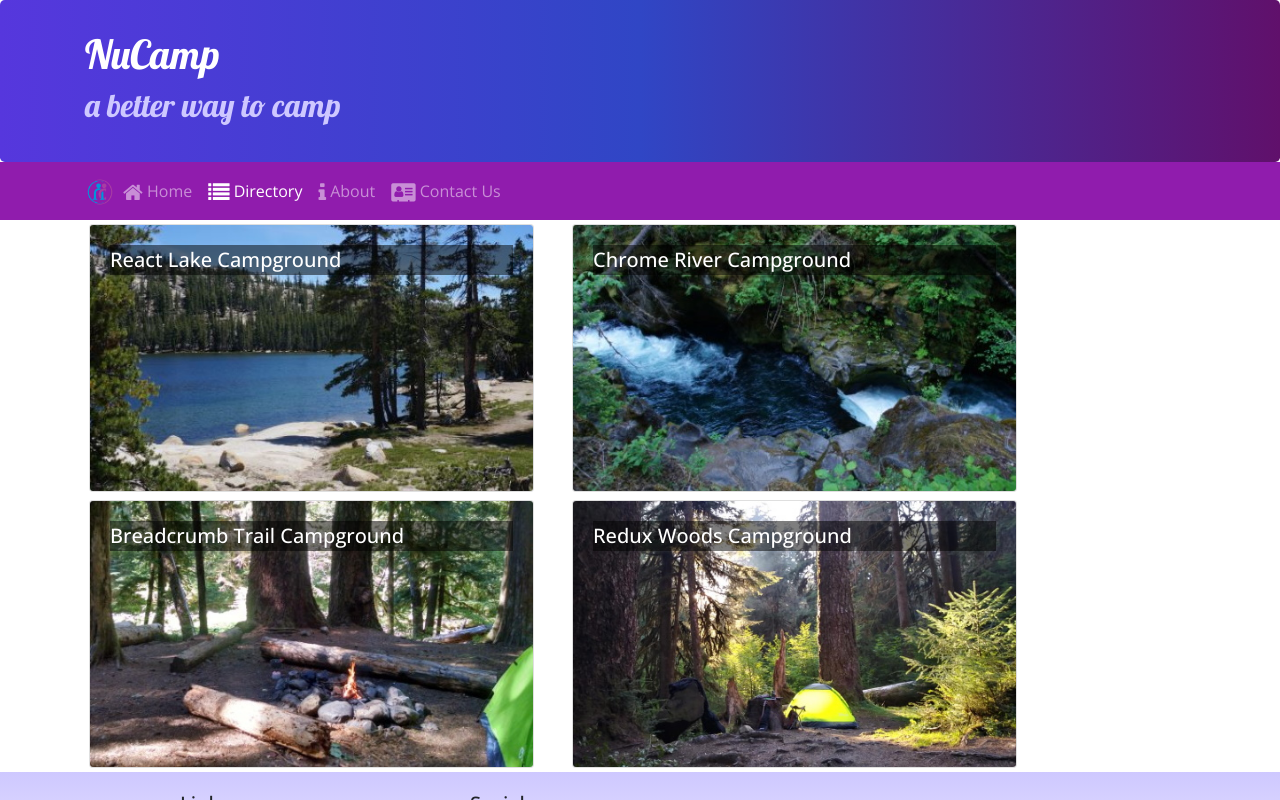
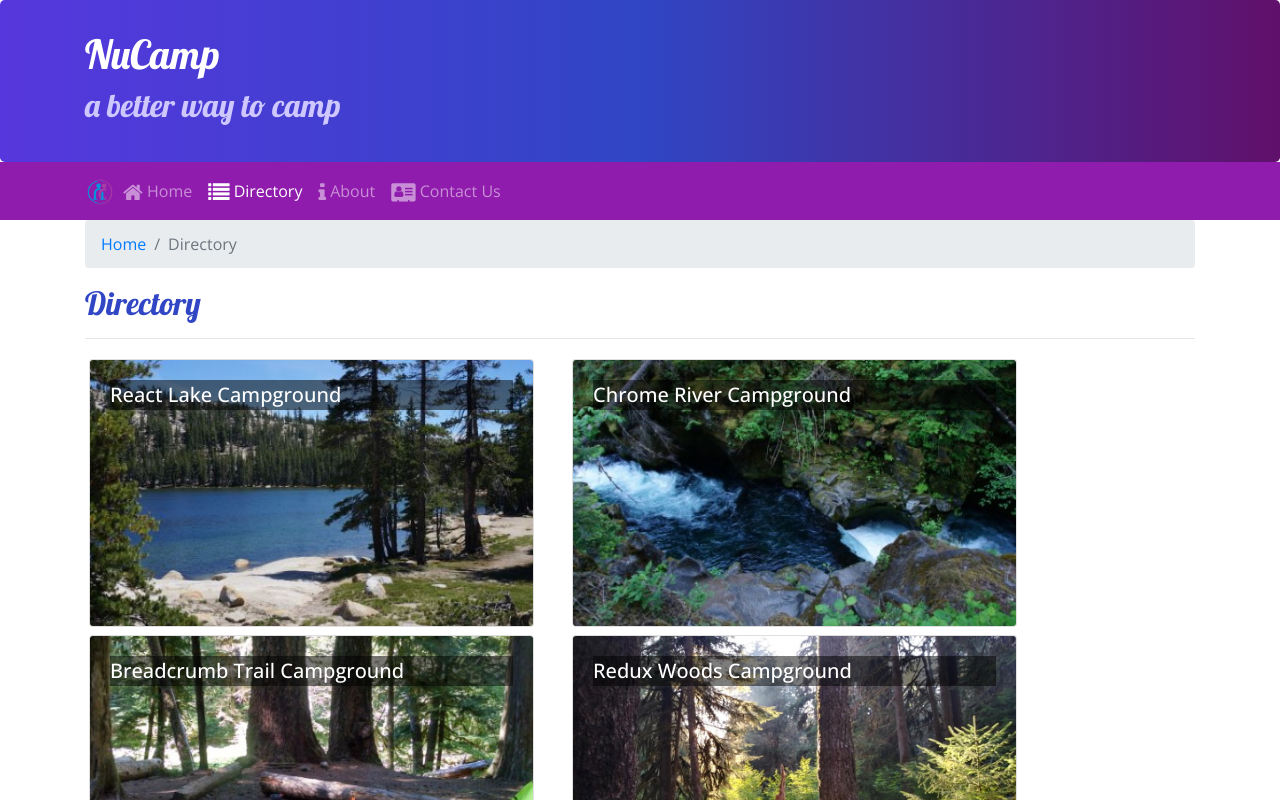
Before and after one commit to hkmarti/nucampsiteReact, a React (Create React App) app: page /directory in a window 1280 px wide. Shown: the top 800 px of the page. Built offline with nearby package versions, Linux system fonts and the light colour scheme.

Commit message:
Breadcrumbs

```diff
--- a/src/components/CampsiteInfoComponent.js
+++ b/src/components/CampsiteInfoComponent.js
@@ -1,5 +1,6 @@
 import React from 'react';
-import { Card, CardImg, CardImgOverlay, CardText, CardBody, CardTitle } from 'reactstrap';
+import { Card, CardImg, CardImgOverlay, CardText, CardBody, CardTitle, Breadcrumb, BreadcrumbItem } from 'reactstrap';
+import { Link } from 'react-router-dom';
 
 //Presentational Component with 3 functional components//
 
@@ -10,7 +11,6 @@
             <Card>
                     <CardImg top src={campsite.image} alt={campsite.name} />
                     <CardBody>
-                        <CardTitle>{campsite.name}</CardTitle>
                         <CardText>{campsite.description}</CardText>
                     </CardBody>
             </Card>
@@ -47,6 +47,16 @@
         return (
             <div className = "container">
                 <div className="row">
+                    <div className="col">
+                        <Breadcrumb>
+                            <BreadcrumbItem><Link to="/directory">Directory</Link></BreadcrumbItem>
+                            <BreadcrumbItem active>{props.campsite.name}</BreadcrumbItem>
+                        </Breadcrumb>
+                        <h2>{props.campsite.name}</h2>
+                        <hr />
+                    </div>
+                 </div>
+                 <div className="row">
                     <RenderCampsite campsite={props.campsite} />
                     <RenderComments comments={props.comments} />
                 </div>
--- a/src/components/ContactComponent.js
+++ b/src/components/ContactComponent.js
@@ -1,10 +1,16 @@
 import React from 'react';
+import {Breadcrumb, BreadcrumbItem } from 'reactstrap';
+import { Link } from 'react-router-dom';
 
 function Contact(props) {
     return (
         <div className="container">
             <div className="row">
                 <div className="col">
+                    <Breadcrumb>
+                        <BreadcrumbItem><Link to="/home">Home</Link></BreadcrumbItem>
+                        <BreadcrumbItem active>Contact Us</BreadcrumbItem>
+                    </Breadcrumb>
                     <h2>Contact Us</h2>
                     <hr />
                 </div>
--- a/src/components/DirectoryComponent.js
+++ b/src/components/DirectoryComponent.js
@@ -1,5 +1,5 @@
 import React from 'react';
-import { Card, CardImg, CardImgOverlay, CardTitle } from 'reactstrap';
+import { Card, CardImg, CardImgOverlay, CardTitle, Breadcrumb, BreadcrumbItem } from 'reactstrap';
 import { Link } from 'react-router-dom';
 
 //Presentational Component with 2 function components//
@@ -30,6 +30,16 @@
     return (
         <div className="container">
             <div className="row">
+                <div className="col">
+                    <Breadcrumb>
+                        <BreadcrumbItem><Link to="/home">Home</Link></BreadcrumbItem>
+                        <BreadcrumbItem active>Directory</BreadcrumbItem>
+                    </Breadcrumb>
+                    <h2>Directory</h2>
+                    <hr />
+                </div>
+            </div>
+            <div className="row">
                 {directory}
             </div>
         </div>
```
